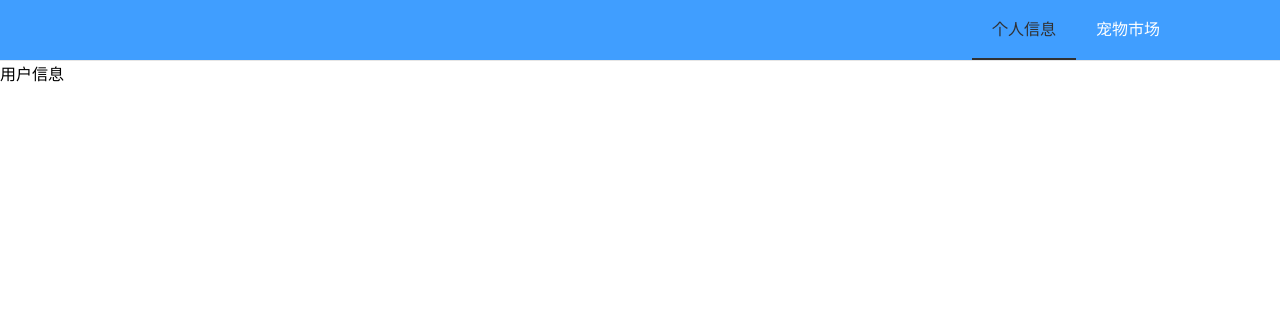
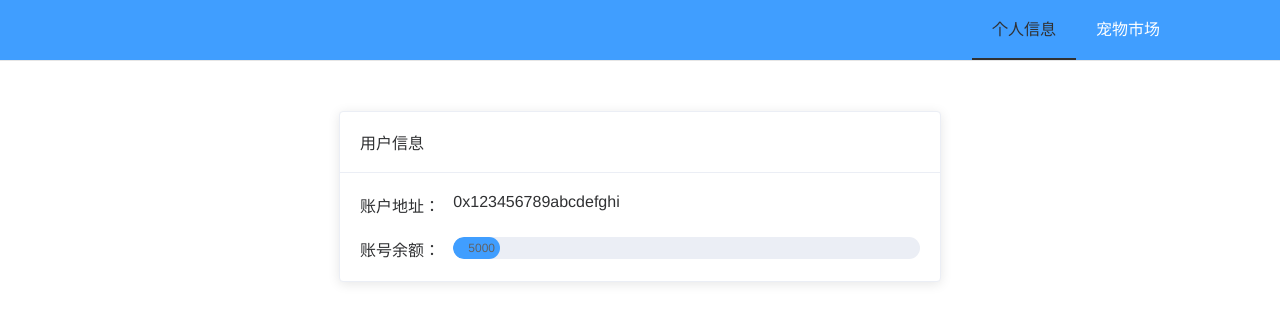
Before and after one commit to 2019-scut-practical-training-team/webank, a Vue app in the folder final/front/: page /user in a window 1280 px wide. Shown: the top 322 px of the page. Built offline with nearby package versions, Linux system fonts and the light colour scheme.

Commit message:
完善用户页面

```diff
--- a/final/front/src/components/UserInfo.vue
+++ b/final/front/src/components/UserInfo.vue
@@ -1,11 +1,51 @@
 <template>
-  <div>用户信息</div>
+  <div>
+    <el-card class="user-info-card">
+      <div slot="header">
+        <span>用户信息</span>
+      </div>
+      <el-row class="el-row-self">
+        <el-col :span="4">账户地址：</el-col>
+        <el-col :span="20">{{ address }}</el-col>
+      </el-row>
+      <el-row>
+        <el-col :span="4">账号余额：</el-col>
+        <el-col :span="20">
+          <el-progress
+            :text-inside="true"
+            :stroke-width="22"
+            :percentage="balance / 500"
+            :format="myBalance"
+          ></el-progress>
+        </el-col>
+      </el-row>
+    </el-card>
+  </div>
 </template>
 
 <script>
 export default {
-  name: "UserInfo"
+  name: "UserInfo",
+  data() {
+    return {
+      address: "0x123456789abcdefghi",
+      balance: 5000
+    };
+  },
+  methods: {
+    myBalance() {
+      return "" + this.balance;
+    }
+  }
 };
 </script>
 
-<style scoped></style>
+<style lang="less" scoped>
+.user-info-card {
+  width: 600px;
+  margin-top: 50px;
+  .el-row-self {
+    margin-bottom: 20px;
+  }
+}
+</style>
--- a/final/front/src/views/UserPage.vue
+++ b/final/front/src/views/UserPage.vue
@@ -12,7 +12,7 @@
       <el-menu-item index="1" class="el-menu-item-self">宠物市场</el-menu-item>
       <el-menu-item index="0" class="el-menu-item-self">个人信息</el-menu-item>
     </el-menu>
-    <component :is="activeComponent"></component>
+    <component :is="activeComponent" class="user-container"></component>
   </div>
 </template>
 
@@ -60,4 +60,8 @@ export default {
   float: right !important;
   font-size: 16px;
 }
+.user-container {
+  display: flex;
+  justify-content: center;
+}
 </style>
```
